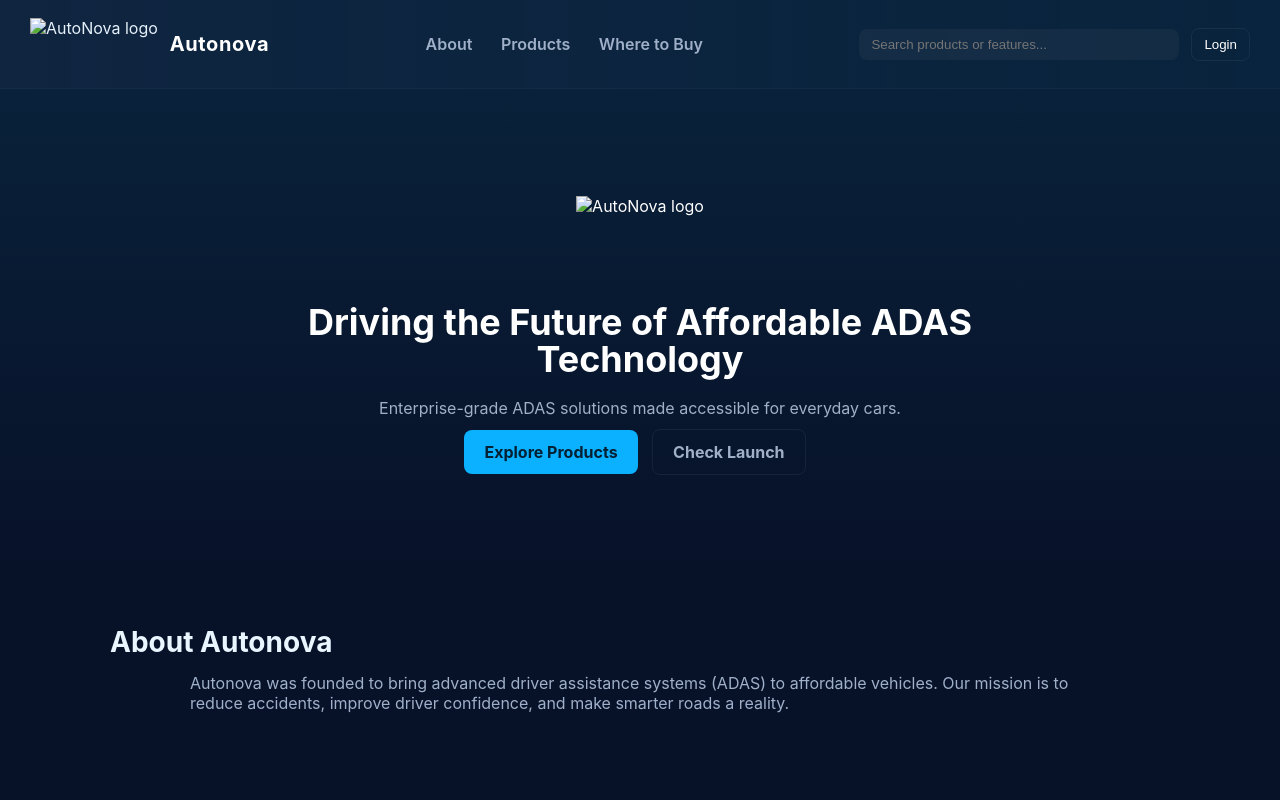
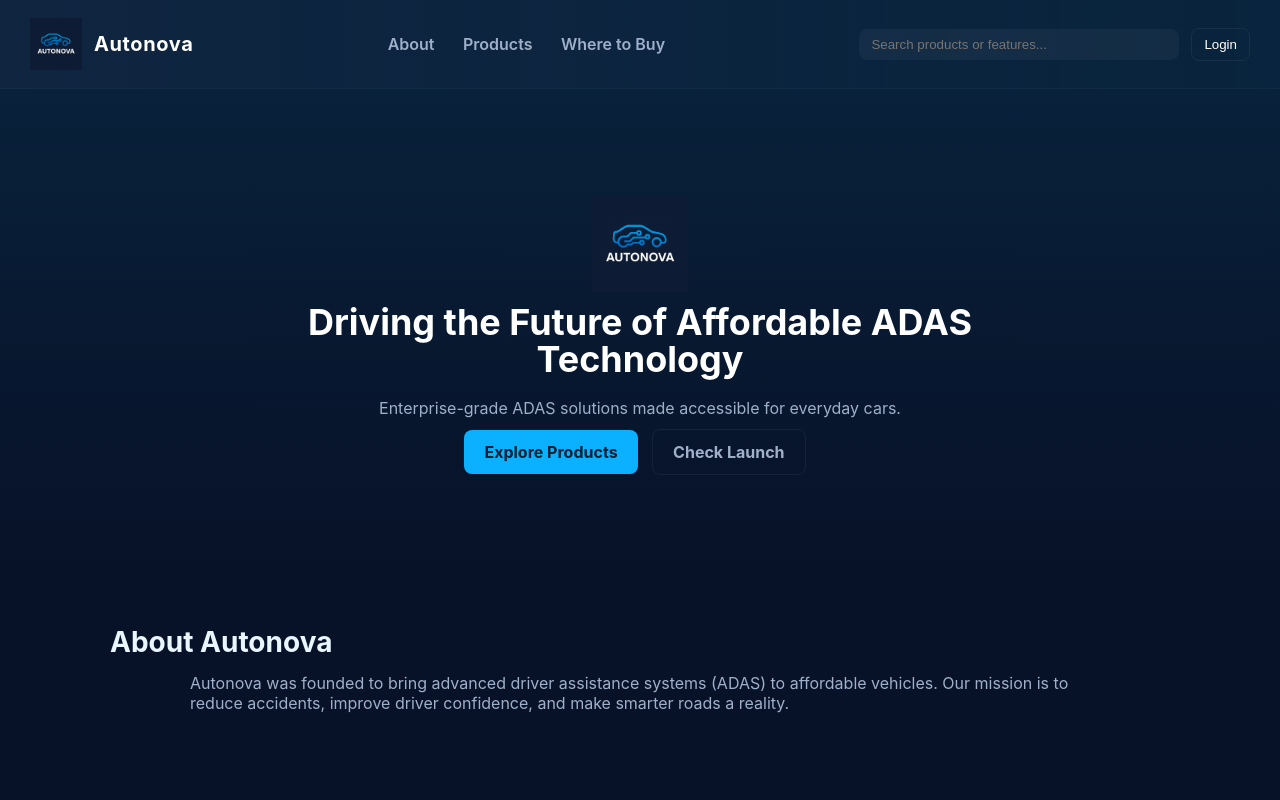
Before and after one commit to sahu0247/AutoNova, a plain HTML site: page index.html in a window 1280 px wide. Shown: the top 800 px of the page. Drawn offline with Linux system fonts and the light colour scheme.

Commit message:
Add files via upload

```diff
--- a/index.html
+++ b/index.html
@@ -9,7 +9,7 @@
 <body>
   <header class="site-header">
     <div class="brand">
-      <img src="assets/images/logo.png" alt="AutoNova logo" class="logo">
+      <img src="logo.png" alt="AutoNova logo" class="logo">
       <span class="brand-name">Autonova</span>
     </div>
 
@@ -30,7 +30,7 @@
     <section class="hero hero-banner">
       <div class="hero-overlay"></div>
       <div class="hero-content">
-        <img src="assets/images/logo.png" alt="AutoNova logo" class="hero-logo">
+        <img src="logo.png" alt="AutoNova logo" class="hero-logo">
         <h1>Driving the Future of Affordable ADAS Technology</h1>
         <p>Enterprise-grade ADAS solutions made accessible for everyday cars.</p>
         <div class="hero-ctas">
```
Also changed, not shown: logo.png (added).
